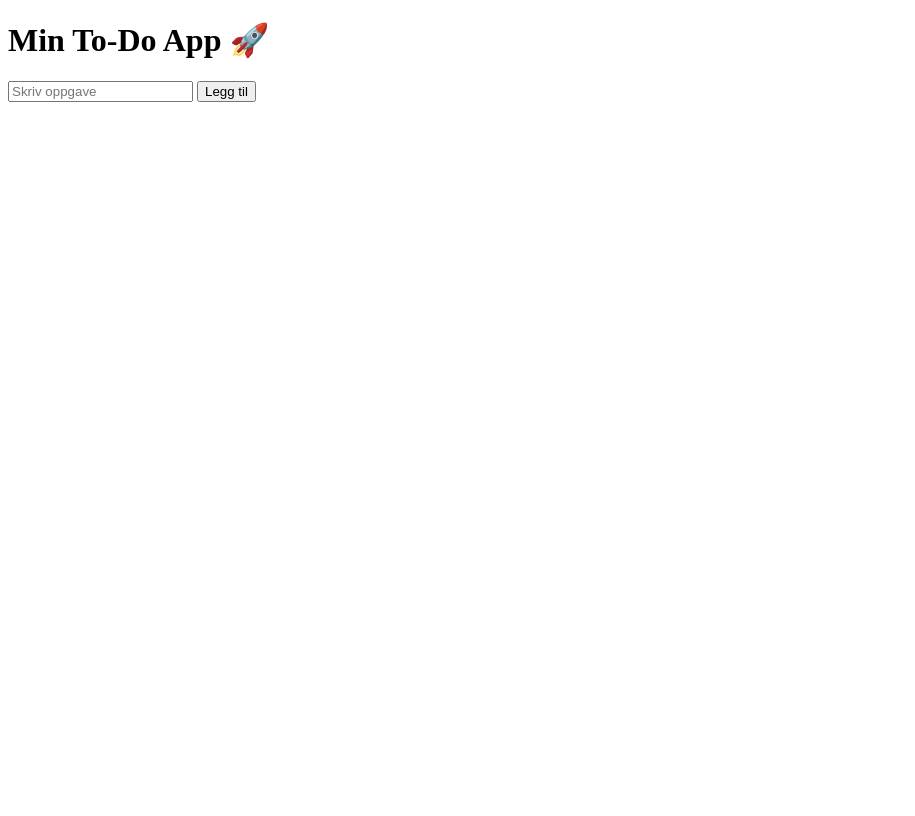
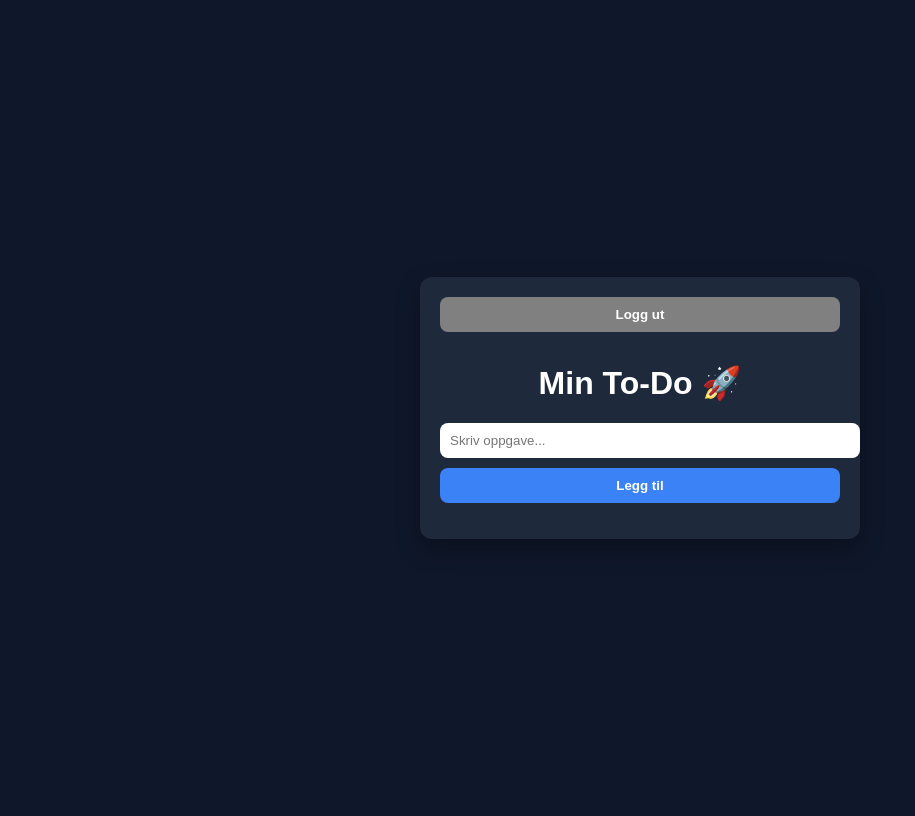
Before and after one commit to casp4R-munk/todo-app, a Flask app: page / in a window 1280 px wide. Shown: the whole page, without its empty margins (0-915 px from the left). Before the commit the page ends 102 px from the top, so only its background shows below. Run offline with Flask 3, Linux system fonts and the light colour scheme; a user stored in the database is signed in; data that the repository does not hold is empty.

Commit message:
ui upgrade

```diff
--- a/templates/index.html
+++ b/templates/index.html
@@ -2,15 +2,97 @@
 <html>
 <head>
     <title>To-Do App</title>
+    <meta name="viewport" content="width=device-width, initial-scale=1.0">
+
+    <style>
+        body {
+            font-family: Arial;
+            background: #0f172a;
+            color: white;
+            display: flex;
+            justify-content: center;
+            align-items: center;
+            height: 100vh;
+        }
+
+        .container {
+            background: #1e293b;
+            padding: 20px;
+            border-radius: 12px;
+            width: 100%;
+            max-width: 400px;
+            box-shadow: 0 10px 25px rgba(0,0,0,0.3);
+        }
+
+        h1 {
+            text-align: center;
+        }
+
+        input {
+            width: 100%;
+            padding: 10px;
+            border-radius: 8px;
+            border: none;
+            margin-bottom: 10px;
+        }
+
+        button {
+            width: 100%;
+            padding: 10px;
+            border: none;
+            border-radius: 8px;
+            background: #3b82f6;
+            color: white;
+            font-weight: bold;
+            cursor: pointer;
+        }
+
+        button:hover {
+            background: #2563eb;
+        }
+
+        ul {
+            list-style: none;
+            padding: 0;
+        }
+
+        li {
+            background: #334155;
+            padding: 10px;
+            border-radius: 8px;
+            margin-top: 10px;
+            display: flex;
+            justify-content: space-between;
+            align-items: center;
+        }
+
+        .delete {
+            background: red;
+            width: auto;
+            padding: 5px 10px;
+        }
+
+        .logout {
+            background: gray;
+            margin-bottom: 10px;
+        }
+    </style>
 </head>
+
 <body>
 
-<h1>Min To-Do App 🚀</h1>
+<div class="container">
 
-<input type="text" id="taskInput" placeholder="Skriv oppgave">
-<button onclick="addTask()">Legg til</button>
+    <button class="logout" onclick="logout()">Logg ut</button>
 
-<ul id="taskList"></ul>
+    <h1>Min To-Do 🚀</h1>
+
+    <input type="text" id="taskInput" placeholder="Skriv oppgave...">
+    <button onclick="addTask()">Legg til</button>
+
+    <ul id="taskList"></ul>
+
+</div>
 
 <script>
 async function loadTasks() {
@@ -25,7 +107,8 @@ async function loadTasks() {
         li.innerText = task.text
 
         const btn = document.createElement("button")
-        btn.innerText = "Slett"
+        btn.innerText = "X"
+        btn.className = "delete"
         btn.onclick = () => deleteTask(task.id)
 
         li.appendChild(btn)
@@ -36,6 +119,8 @@ async function loadTasks() {
 async function addTask() {
     const input = document.getElementById("taskInput")
     const text = input.value
+
+    if (text === "") return
 
     await fetch("/tasks", {
         method: "POST",
@@ -57,6 +142,10 @@ async function deleteTask(id) {
     loadTasks()
 }
 
+function logout() {
+    window.location.href = "/logout"
+}
+
 loadTasks()
 </script>
 
```
